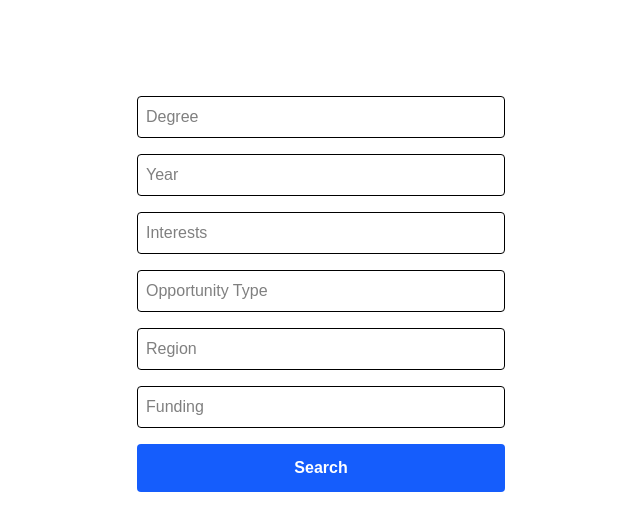
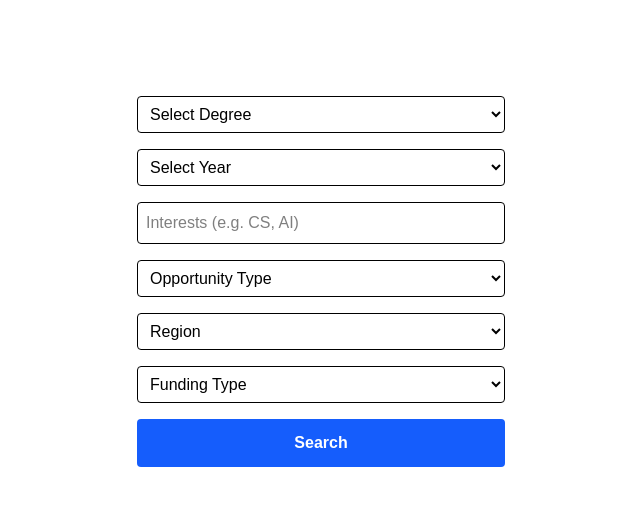
Before and after one commit to aishu-367/Academic-opprutunities-platform, a Next.js app: page / in a window 1280 px wide. Shown: the top 530 px of the page, without its empty margins (319-959 px from the left). Built offline with nearby package versions, Linux system fonts and the light colour scheme.

Commit message:
Converted inputs to dropdowns

```diff
--- a/app/page.tsx
+++ b/app/page.tsx
@@ -4,6 +4,14 @@ import { useRouter } from 'next/navigation';
 
 export default function Homepage() {
   const router = useRouter();
+
+  // --- MODIFY YOUR LISTS HERE ---
+  const degreeOptions = ['Bachelor', 'Master', 'PhD'];
+  const yearOptions = ['2026', '2027', '2028'];
+  const oppTypeOptions = ['Internship', 'Research', 'Scholarship'];
+  const regionOptions = ['India', 'USA', 'Europe', 'Global'];
+  const fundingOptions = ['Fully Funded', 'Partially Funded', 'Unpaid'];
+  // ------------------------------
 
   const [degree, setDegree] = useState('');
   const [year, setYear] = useState('');
@@ -19,19 +27,38 @@ export default function Homepage() {
     router.push(`/results?${query}`);
   };
 
-  // Changed bg-white and text-black so inputs are readable
-  const inputStyle = "w-full p-2 border rounded bg-white text-black mb-4";
+  const selectStyle = "w-full p-2 border rounded bg-white text-black mb-4";
 
   return (
     <main className="p-10 max-w-md mx-auto">
       <h1 className="text-2xl font-bold mb-6 text-white">Find Opportunities</h1>
 
-      <input placeholder="Degree" className={inputStyle} value={degree} onChange={(e) => setDegree(e.target.value)} />
-      <input placeholder="Year" className={inputStyle} value={year} onChange={(e) => setYear(e.target.value)} />
-      <input placeholder="Interests" className={inputStyle} value={interests} onChange={(e) => setInterests(e.target.value)} />
-      <input placeholder="Opportunity Type" className={inputStyle} value={oppType} onChange={(e) => setOppType(e.target.value)} />
-      <input placeholder="Region" className={inputStyle} value={region} onChange={(e) => setRegion(e.target.value)} />
-      <input placeholder="Funding" className={inputStyle} value={funding} onChange={(e) => setFunding(e.target.value)} />
+      <select className={selectStyle} value={degree} onChange={(e) => setDegree(e.target.value)}>
+        <option value="">Select Degree</option>
+        {degreeOptions.map(opt => <option key={opt} value={opt}>{opt}</option>)}
+      </select>
+
+      <select className={selectStyle} value={year} onChange={(e) => setYear(e.target.value)}>
+        <option value="">Select Year</option>
+        {yearOptions.map(opt => <option key={opt} value={opt}>{opt}</option>)}
+      </select>
+
+      <input placeholder="Interests (e.g. CS, AI)" className={selectStyle} value={interests} onChange={(e) => setInterests(e.target.value)} />
+
+      <select className={selectStyle} value={oppType} onChange={(e) => setOppType(e.target.value)}>
+        <option value="">Opportunity Type</option>
+        {oppTypeOptions.map(opt => <option key={opt} value={opt}>{opt}</option>)}
+      </select>
+
+      <select className={selectStyle} value={region} onChange={(e) => setRegion(e.target.value)}>
+        <option value="">Region</option>
+        {regionOptions.map(opt => <option key={opt} value={opt}>{opt}</option>)}
+      </select>
+
+      <select className={selectStyle} value={funding} onChange={(e) => setFunding(e.target.value)}>
+        <option value="">Funding Type</option>
+        {fundingOptions.map(opt => <option key={opt} value={opt}>{opt}</option>)}
+      </select>
 
       <button
         onClick={handleNavigation}
```
